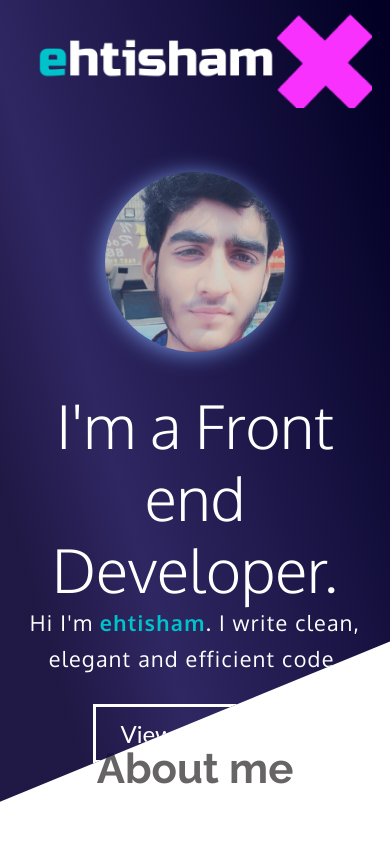
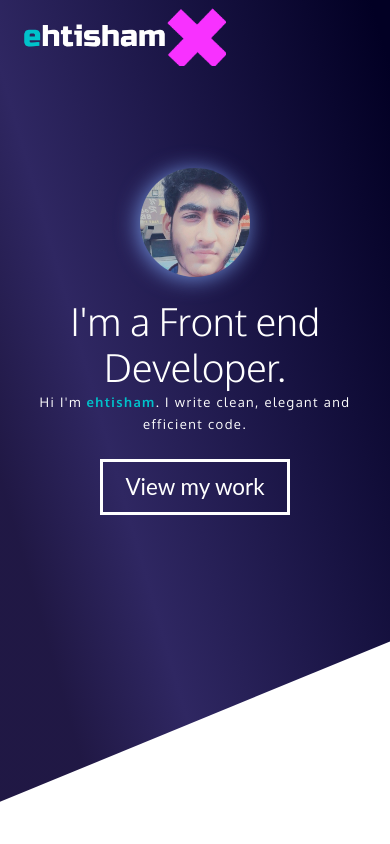
Before and after one commit to ehtishamdot/ehtishamdot.github.io, a plain HTML site: page index.html in a window 390 px wide. Shown: the top 844 px of the page. Drawn offline with Linux system fonts and the light colour scheme; some icons are missing.

Commit message:
about-me-updation

```diff
--- a/assets/style.css
+++ b/assets/style.css
@@ -27,21 +27,7 @@ html {
 }
 
 /* width  */
-/* @media (max-width: 1000px) {
-  html {
-    font-size: 60%;
-  }
-}
-@media (max-width: 600px) {
-  html {
-    font-size: 55%;
-  }
-}
-@media (max-width: 500px) {
-  html {
-    font-size: 50%;
-  }
-} */
+
 
 .bold{
   font-weight: 700;
@@ -54,8 +40,11 @@ body {
   font-weight: 400;
   line-height: 1.7;
   color: rgb(102, 100, 100);
-  padding: 3rem;
+  padding: 3em;
 }
+
+
+
 
 header {
   background: rgb(2, 0, 36);
@@ -70,13 +59,37 @@ header {
   position: relative;
   clip-path: polygon(0 0, 100% 0, 100% 80%, 0 100%);
   box-shadow: rgba(100, 100, 111, 0.2) 0px 7px 29px 0px;
+
 }
+
+
+@media (max-width: 1000px) {
+  .header {
+    font-size: 80%;
+  }
+}
+@media (max-width: 600px) {
+  .header {
+    font-size: 73%;
+  }
+}
+@media (max-width: 500px) {
+  .header {
+    font-size: 65%;
+  }
+}
+@media (max-width: 300px) {
+  .header {
+    font-size: 60%;
+  }
+}
+
 
 .logo-box {
   position: absolute;
-  top: 3rem;
-  left: 3rem;
-  width: 20rem;
+  top: 3em;
+  left: 3em;
+  width: 20em;
   display: flex;
 }
 
@@ -86,12 +99,12 @@ header {
 }
 
 .logo-sub {
-  width: 8rem;
+  width: 8em;
   animation: spin 2s ease-in-out 1;
   position: absolute;
   transform: rotate(-50%);
-  top: -2rem;
-  right: -8rem;
+  top: -2em;
+  right: -8em;
   overflow-x: hidden;
 }
 .text-box {
@@ -115,12 +128,12 @@ header {
 }
 
 .header-heading-main {
-  margin-bottom: 3rem;
+  margin-bottom: 3em;
 }
 
 .header-profile-box {
-  width: 15rem;
-  margin: 0 auto 2.5rem auto;
+  width: 15em;
+  margin: 0 auto 2.5em auto;
   animation: sideUp 2s;
   animation-delay: 1s;
   animation-fill-mode: backwards;
@@ -141,7 +154,7 @@ header {
 }
 
 .header-heading-primary {
-  font-size: 5rem;
+  font-size: 3.5em;
   display: block;
   line-height: 1.2;
   animation: moveRightJump 1s ease-out;
@@ -151,9 +164,9 @@ header {
 
 .header-heading-sub {
   font-weight: 400;
-  font-size: 1.8rem;
+  font-size: 1.2em;
   display: block;
-  letter-spacing: 0.11rem;
+  letter-spacing: 0.11em;
   animation: moveLeftJump 1s ease-out;
   animation-delay: 0.5s;
   animation-fill-mode: backwards;
@@ -192,18 +205,21 @@ header {
     padding: unset;
   }
   .text-box {
-    padding: 1rem;
+    padding: 1em;
     top: 20%;
   }
 }
 
 
-html{
-  /* font-size: 75%; */
+@media (max-width:700px){
+  html{
+    font-size: 70%;
+  }
 }
+
 /* ABOUTME */
 .about-me{
-  margin: 50rem 0 10rem 0;
+  margin: 120vh 0 10rem 0;
 }
 
 .about-me h1{
@@ -314,12 +330,7 @@ html{
    width: 80%;
   }
 }
-@media (max-width:800px){
 
-  .about-me-intro {
-   width: 100%;
-  }
-}
 
 .intro-image{
   transform: rotate(30%);
@@ -343,7 +354,12 @@ html{
   padding: 0 3.5rem;
   color: rgb(102, 100, 100);
 }
+@media (max-width:600px){
 
+  .about-me-intro p {
+    padding: 0 1rem;
+  }
+}
 .about-me-intro p a{
   color: rgba(64, 95, 180, 2.928);
   font-size: 1.4rem;
@@ -368,12 +384,6 @@ html{
     width: 90%;
   }
 }
-@media (max-width:500px){
-
-  .about-me-skills{
-    width: 100%;
-  }
-}
 
 .skills-container {
   display: grid;
@@ -393,7 +403,7 @@ html{
   height: 2.4rem;
 }
 .skills-category {
-  width: 20%;
+  width: 10rem;
   background-color: rgba(121, 143, 204, 0.928);
   font-weight: 700;
   font-weight: lighter;
--- a/index.html
+++ b/index.html
@@ -24,7 +24,7 @@ font-family: 'Roboto', sans-serif; -->
   </head>
   <body>
     <!-- HOME -->
-    <section>
+    <section class="header">
       <header>
         <div class="logo-box">
           <img src="/assets/images/logo.png" class="logo-primary" alt="" />
```
